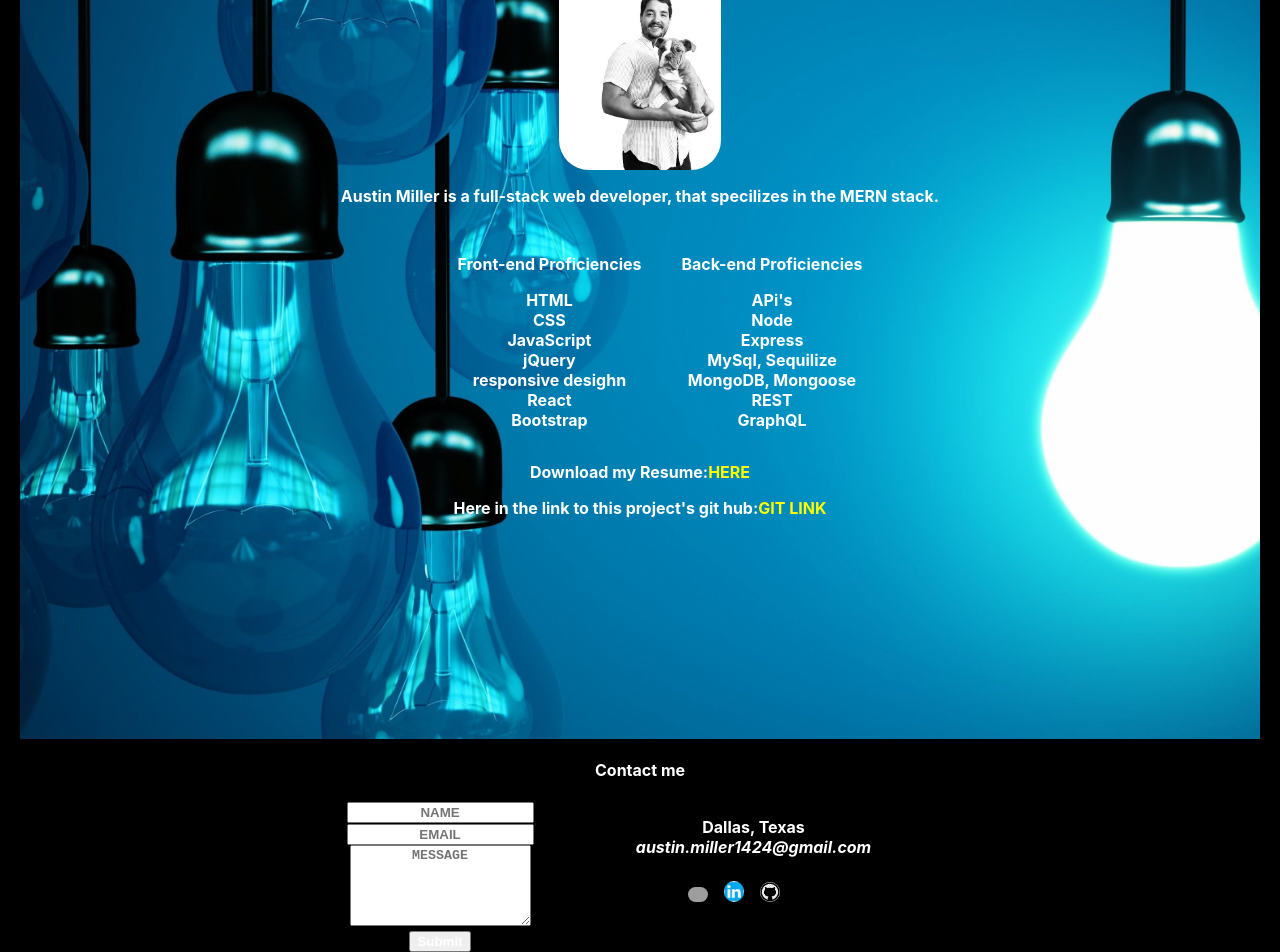
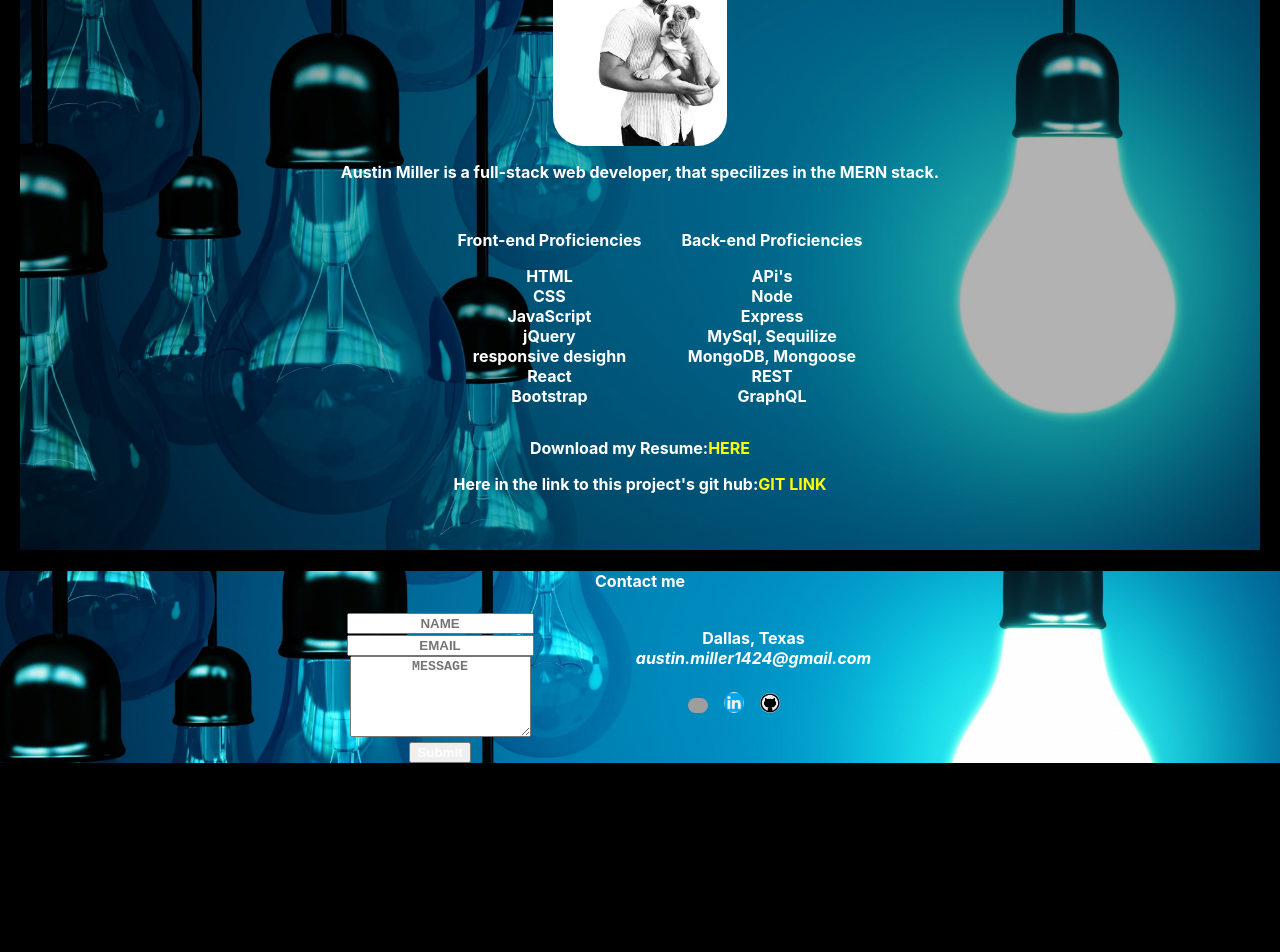
Before and after one commit to Auzz24/austinsPortfolio, a React (Create React App) app: page / in a window 1280 px wide. Shown: the part 251-1203 px from the top of the page. After the commit the page ends 1014 px from the top, so only its background shows below. Built offline with nearby package versions, Linux system fonts and the light colour scheme; grey boxes are pictures that could not be loaded.

Commit message:
amade the text on the background scroll while the background image is fixed, also linked the image into footer

```diff
--- a/src/components/Pages/about.js
+++ b/src/components/Pages/about.js
@@ -6,7 +6,7 @@ function About() {
     return(
         <section>
         <section id="aboutMeDiv">
-            <div>
+            <div id="projectDiscript">
             <h2>Welcome to Austin's Portfolio</h2>
             <img src={headShot} style={{width: "15%"}} alt="headshot"/>
             <p>
--- a/src/components/Pages/contact.js
+++ b/src/components/Pages/contact.js
@@ -37,7 +37,8 @@ function ContactForm() {
   };
 
   return (
-    <section id="contactForm">
+    <section id="contactBackground">
+    <div id="contactForm">
       <h1 data-testid="h1tag">Contact me</h1>
 
       <div id="wrapper">
@@ -84,6 +85,7 @@ function ContactForm() {
         </div>
 
         </div>
+        </div>
     </section>
   );
 }
--- a/src/index.css
+++ b/src/index.css
@@ -86,12 +86,10 @@ img {
 
 #aboutMeDiv {
   background-image: url(./assets/Background/light-bulb-glowing-wallpaper.jpeg);
-  height: 100%;
-  background-position: center;
-  background-size:  cover;
+  background-attachment: fixed;
   background-repeat: no-repeat;
-  padding: 80px;
-  padding-bottom: 205px;
+  background-size: cover;
+  background-position: center center;
   margin: 20px;
 }
 
@@ -132,10 +130,10 @@ img {
 
 #earlyWork{
   background-image: url(./assets/Background/light-bulb-glowing-wallpaper.jpeg);
-  height: 100%;
-  background-position: center;
-  background-size:  cover;
+  background-attachment: fixed;
   background-repeat: no-repeat;
+  background-size: cover;
+  background-position: center center;
   margin: 20px;
 }
 
@@ -159,14 +157,15 @@ padding-bottom: 50px;
 
 #projectDiscript{
 background-color: rgba(0, 0, 0, .3);
+padding: 40px;
 }
 
 #project{
   background-image: url(./assets/Background/light-bulb-glowing-wallpaper.jpeg);
-  height: 100%;
-  background-position: center;
-  background-size:  cover;
+  background-attachment: fixed;
   background-repeat: no-repeat;
+  background-size: cover;
+  background-position: center center;
   /* padding: 20px; */
   margin: 20px;
 }
@@ -179,6 +178,14 @@ background-color: rgba(0, 0, 0, .3);
       width: 200px;
       height: 175px;
   }
+
+#contactBackground {
+  background-image: url(./assets/Background/light-bulb-glowing-wallpaper.jpeg);
+  background-attachment: fixed;
+  background-repeat: no-repeat;
+  background-size: cover;
+  background-position: center center;
+}
 
 #contact-form {
   display: block;
```
